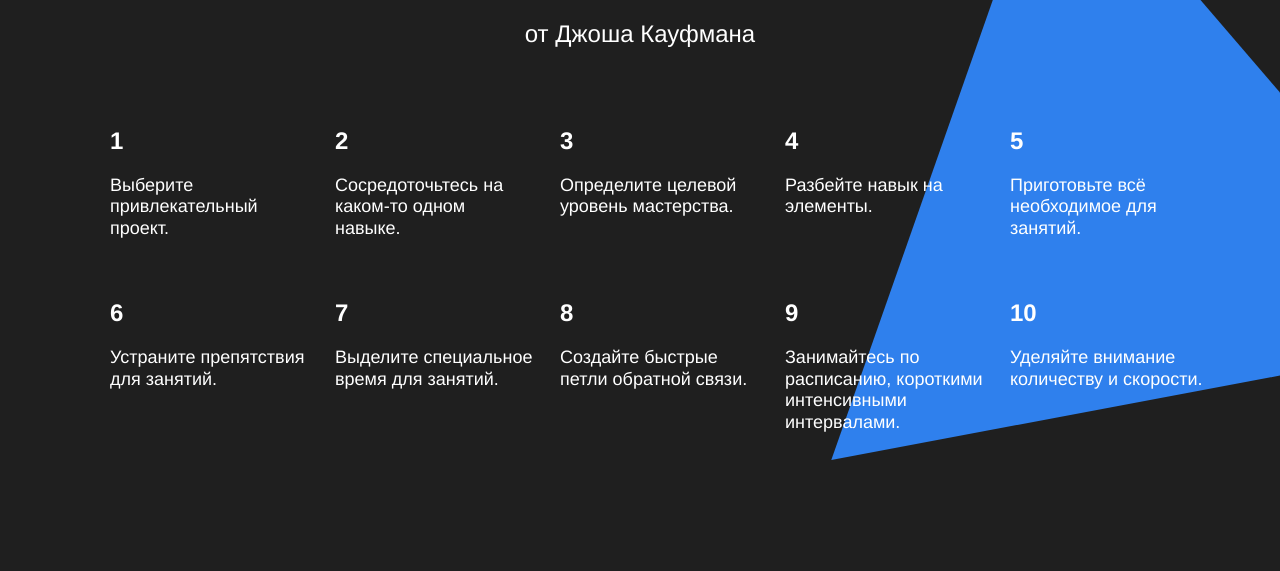
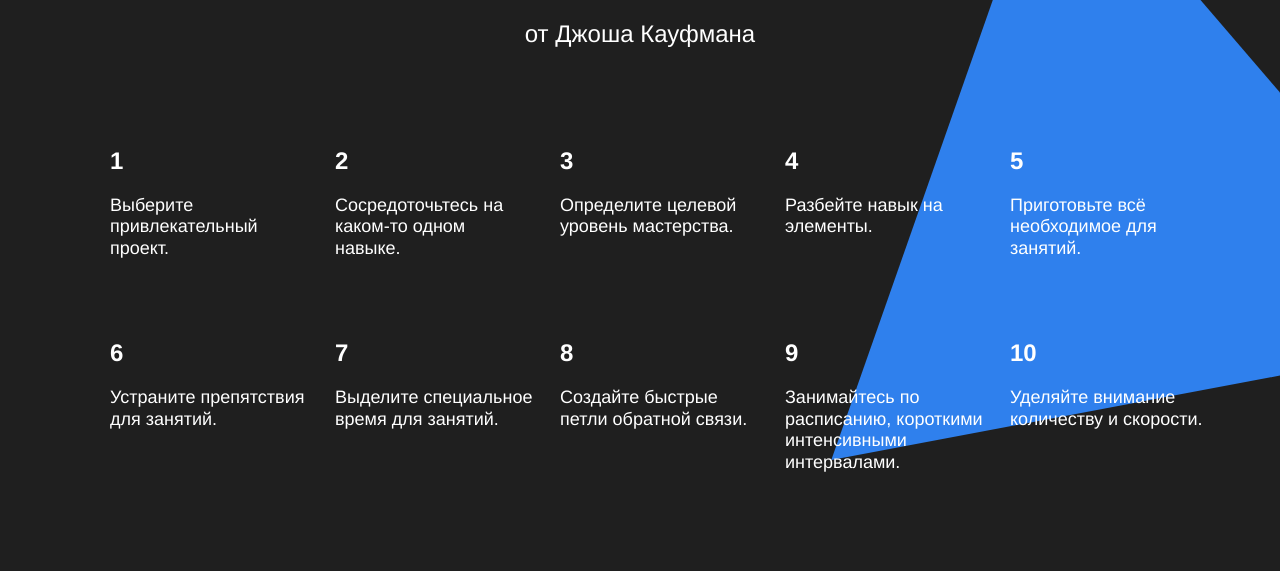
Before and after one commit to alexs41/how-to-learn, a plain HTML site: page index.html in a window 1280 px wide. Shown: the part 3185-3756 px from the top of the page. Drawn offline with Linux system fonts and the light colour scheme.

Commit message:
исправил замечания 1-го ревью 17 апр 2022 и ошибку

```diff
--- a/styles/style.css
+++ b/styles/style.css
@@ -37,12 +37,7 @@
   list-style-type: none;
 }
 /* и элемента с модификатором вида ключ-значение */
-.table__cell_theme_dark {
-  width: 200px;
-  color: white;
-  margin-right: 0;
-  margin-top: 80px;
-}
+
 
 .logo {
   background-image: url(../images/logo_place_header.svg);
@@ -296,10 +291,12 @@
   position: relative;
   z-index: 2;
 }
+
 .table__cell_theme_dark {
   width: 200px;
-  /* border: 1px dotted red; */
-  margin-top: 60px;
+  color: white;
+  margin-right: 0;
+  margin-top: 80px;
 }
 
 .table__heading_theme_dark {
```
